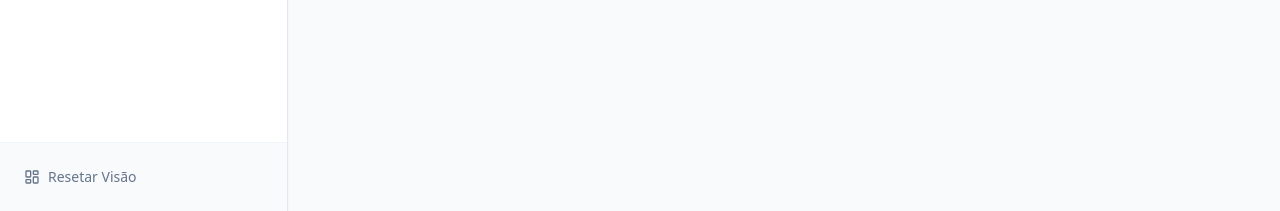
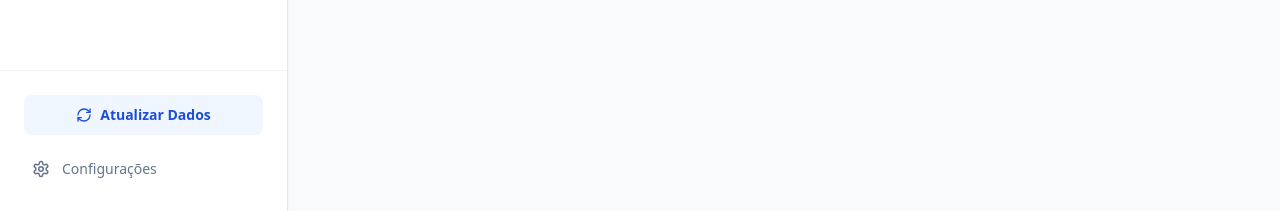
Before and after one commit to marcelogarciass/dashboard_projeto, a React (Vite) app in the folder frontend/: page / in a window 1280 px wide. Shown: the part 589-800 px from the top of the page. Built offline with nearby package versions, Linux system fonts and the light colour scheme; no server answers; the HTML template or start-up script is replaced by a standard one.

Commit message:
feat: optimize cache, add manual refresh and improve loading UX

```diff
--- a/frontend/src/App.jsx
+++ b/frontend/src/App.jsx
@@ -36,11 +36,10 @@ function App() {
   }, []);
 
   // Load dashboard data when filters change
-  useEffect(() => {
-    const fetchData = async () => {
+  const fetchData = async (forceRefresh = false) => {
     setLoading(true);
     try {
-        const data = await getDashboardData(selectedFilters);
+      const data = await getDashboardData({ ...selectedFilters, force_refresh: forceRefresh });
       setDashboardData(data);
     } catch (error) {
       console.error("Error fetching dashboard data:", error);
@@ -48,8 +47,14 @@ function App() {
       setLoading(false);
     }
   };
+
+  useEffect(() => {
     fetchData();
   }, [selectedFilters]);
+
+  const handleRefresh = () => {
+    fetchData(true);
+  };
 
   const handleFilterChange = (key, value) => {
     setSelectedFilters(prev => ({
@@ -65,6 +70,7 @@ function App() {
         availableFilters={availableFilters}
         selectedFilters={selectedFilters}
         onFilterChange={handleFilterChange}
+        onRefresh={handleRefresh}
       />
 
       {/* Main Content */}
@@ -79,14 +85,22 @@ function App() {
           </div>
         </header>
 
-        {loading ? (
-          <div className="flex h-64 items-center justify-center">
+        <div className="relative min-h-[400px]">
+          {loading && (
+            <div className={`absolute inset-0 bg-white/80 z-20 flex items-center justify-center backdrop-blur-sm rounded-xl transition-all duration-300 ${!dashboardData ? 'h-64 static bg-transparent' : ''}`}>
+               <div className="flex flex-col items-center gap-3">
                   <Loader2 className="h-10 w-10 animate-spin text-blue-600" />
-            <span className="ml-3 text-slate-500 font-medium">Carregando dados...</span>
+                  <span className="text-slate-500 font-medium">Carregando dados...</span>
                </div>
-        ) : (
+            </div>
+          )}
+
+          {dashboardData && (
+             <div className={loading ? 'opacity-50 pointer-events-none filter blur-[1px] transition-all duration-300' : 'transition-all duration-300'}>
                 <Dashboard data={dashboardData} />
+             </div>
           )}
+        </div>
       </main>
     </div>
   );
--- a/frontend/src/components/DailyKPIs.jsx
+++ b/frontend/src/components/DailyKPIs.jsx
@@ -34,7 +34,7 @@ const DailyKPIs = ({ data }) => {
     const { delivered, created } = data;
 
     return (
-        <div className="grid grid-cols-1 gap-6 h-full">
+        <div className="grid grid-cols-1 gap-6">
             <DailyKpiCard
                 title="Entregues Hoje"
                 value={delivered.value}
--- a/frontend/src/components/DailyTeamTable.jsx
+++ b/frontend/src/components/DailyTeamTable.jsx
@@ -5,14 +5,14 @@ const DailyTeamTable = ({ data }) => {
     if (!data || data.length === 0) return null;
 
     return (
-        <div className="bg-white rounded-xl shadow-sm border border-slate-100 overflow-hidden h-full">
+        <div className="bg-white rounded-xl shadow-sm border border-slate-100 overflow-hidden">
             <div className="p-6 border-b border-slate-100 flex justify-between items-center">
                 <h3 className="text-lg font-bold text-slate-800">Performance da Equipe (Hoje)</h3>
                 <span className="text-xs font-medium text-slate-500 bg-slate-100 px-2 py-1 rounded-full">
                     {data.length} Membros
                 </span>
             </div>
-            <div className="overflow-x-auto">
+            <div className="overflow-x-auto max-h-[400px] overflow-y-auto">
                 <table className="w-full text-sm text-left">
                     <thead className="text-xs text-slate-500 uppercase bg-slate-50">
                         <tr>
--- a/frontend/src/components/Dashboard.jsx
+++ b/frontend/src/components/Dashboard.jsx
@@ -47,7 +47,7 @@ const Dashboard = ({ data }) => {
 
             {/* Daily Pulse Section */}
             {data.daily_pulse && (
-                <div className="grid grid-cols-1 lg:grid-cols-3 gap-6">
+                <div className="grid grid-cols-1 lg:grid-cols-3 gap-6 items-start">
                     <div className="lg:col-span-1">
                         <DailyKPIs data={data.daily_pulse} />
                     </div>
--- a/frontend/src/components/Sidebar.jsx
+++ b/frontend/src/components/Sidebar.jsx
@@ -1,7 +1,7 @@
 import React from 'react';
-import { Filter, LayoutDashboard, Settings } from 'lucide-react';
+import { Filter, LayoutDashboard, Settings, RefreshCw } from 'lucide-react';
 
-const Sidebar = ({ availableFilters, selectedFilters, onFilterChange }) => {
+const Sidebar = ({ availableFilters, selectedFilters, onFilterChange, onRefresh }) => {
 
   const handleMultiSelectChange = (e, key) => {
     const options = e.target.options;
@@ -117,11 +117,19 @@ const Sidebar = ({ availableFilters, selectedFilters, onFilterChange }) => {
         </div>
       </div>
 
-      <div className="p-4 border-t border-slate-100 bg-slate-50">
-        <button className="flex items-center gap-2 text-sm text-slate-500 hover:text-slate-800 transition-colors w-full p-2 rounded-lg hover:bg-white">
-            <LayoutDashboard size={16} />
-            Resetar Visão
-        </button>
+      <div className="p-6 border-t border-slate-100 mt-auto">
+         <button
+            onClick={onRefresh}
+            className="w-full flex items-center justify-center gap-2 bg-blue-50 text-blue-700 p-2.5 rounded-lg text-sm font-semibold hover:bg-blue-100 transition-colors mb-4"
+         >
+            <RefreshCw size={16} />
+            Atualizar Dados
+         </button>
+
+        <div className="flex items-center gap-3 text-slate-500 hover:text-slate-800 cursor-pointer transition-colors p-2 rounded-lg hover:bg-slate-50">
+          <Settings size={18} />
+          <span className="text-sm font-medium">Configurações</span>
+        </div>
       </div>
     </aside>
   );
```
Also changed, not shown: 2 other files (tests, documents, lock files or other folders). Lines whose indentation alone changed are shown as unchanged.
